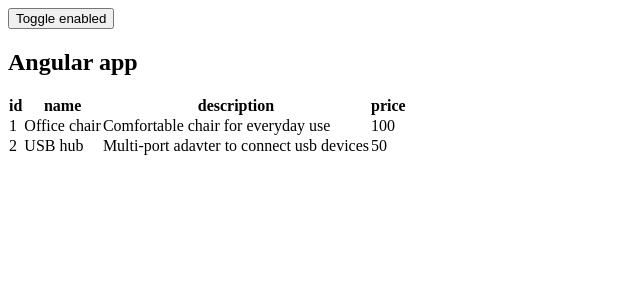
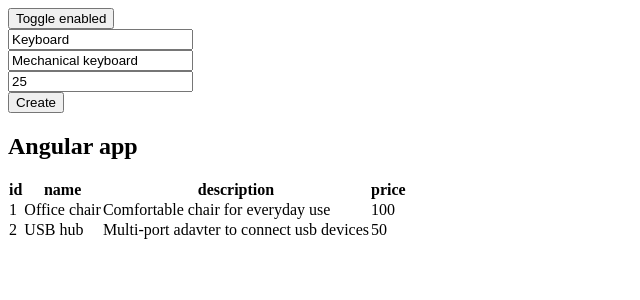
Before and after one commit to HassanAbbud/angular-products-app-frontend, an Angular app: page / in a window 1280 px wide. Shown: the top 300 px of the page, without its empty margins (0-640 px from the left). Built offline with nearby package versions, Linux system fonts and the light colour scheme.

Commit message:
Added products module and created forms component

```diff
--- a/src/app/app.component.html
+++ b/src/app/app.component.html
@@ -1,9 +1,12 @@
 
 <button type="button" (click)="setEnabled()">Toggle enabled </button>
+
+<products-form></products-form>
+
 @if (enabled) {
 <div>
   <h2> {{title}} </h2>
-  <app-product></app-product>
+  <products-product></products-product>
 </div>
 } @else {
   <div>Not available</div>
--- /dev/null
+++ b/src/app/products/components/form/form.component.html
@@ -0,0 +1,14 @@
+<form >
+  <div>
+    <input type="text" placeholder="Name" name="name" [(ngModel)]="product.name">
+  </div>
+  <div>
+    <input type="text" placeholder="Description" name="description" [(ngModel)]="product.description">
+  </div>
+  <div>
+    <input type="number" placeholder="Price" name="price" [(ngModel)]="product.price">
+  </div>
+  <div>
+    <button>Create</button>
+  </div>
+</form>
--- /dev/null
+++ b/src/app/products/components/form/form.component.ts
@@ -0,0 +1,18 @@
+import { Component } from '@angular/core';
+import { Product } from '../../models/product';
+
+@Component({
+  selector: 'products-form',
+  templateUrl: './form.component.html',
+  styleUrl: './form.component.css'
+})
+export class FormComponent {
+
+  product: Product = {
+    id: 1,
+    name: "Keyboard",
+    description: 'Mechanical keyboard',
+    price: 25
+  }
+
+}
--- a/src/app/products/components/product.component.ts
+++ b/src/app/products/components/product/product.component.ts
@@ -1,9 +1,9 @@
 import { Component, inject, OnDestroy, OnInit } from '@angular/core';
-import { ProductService } from '../services/product.service';
-import { Product } from '../models/product';
+import { ProductService } from '../../services/product.service';
+import { Product } from '../../models/product';
 
 @Component({
-  selector: 'app-product',
+  selector: 'products-product',
   templateUrl: './product.component.html',
   styleUrl: './product.component.css'
 })
```
Also changed, not shown: src/app/app.module.ts (+6 -3 lines), src/app/products/products.module.ts (added, +24 -0 lines), src/app/products/components/form/form.component.css (added), src/app/products/components/product/product.component.css (added), src/app/products/components/product/product.component.html (renamed from src/app/products/components/product.component.html).
